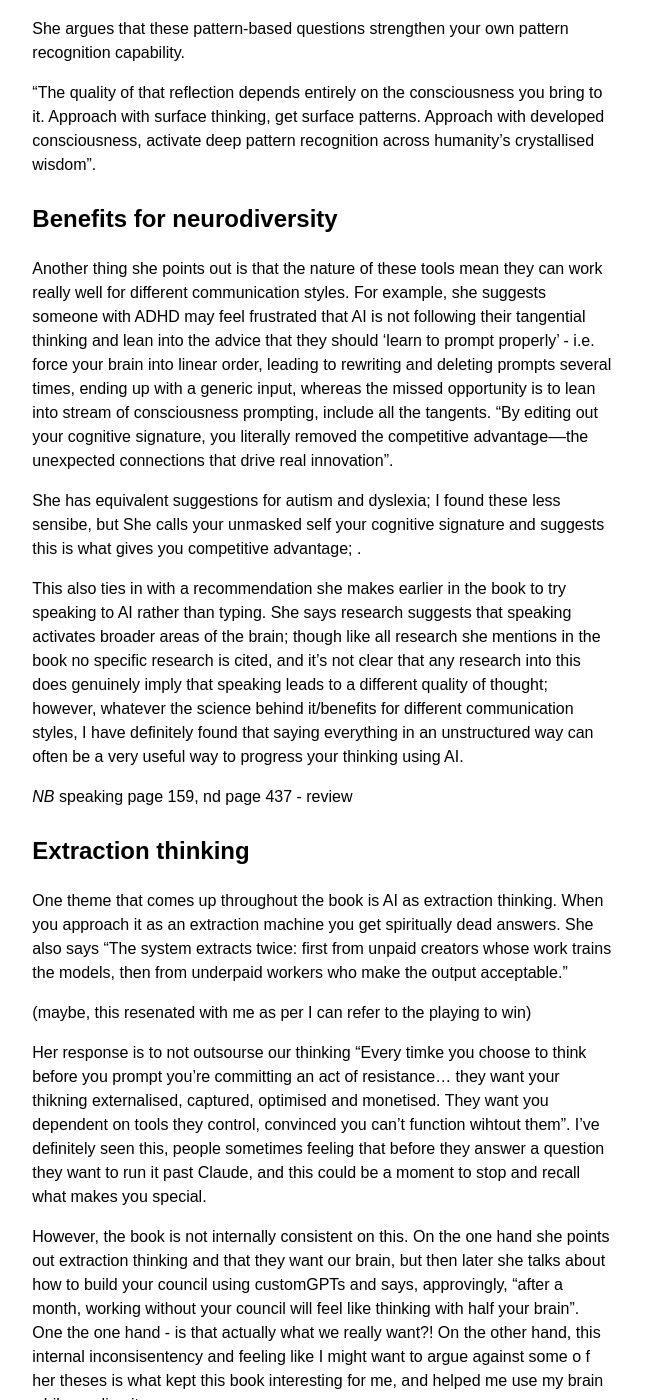
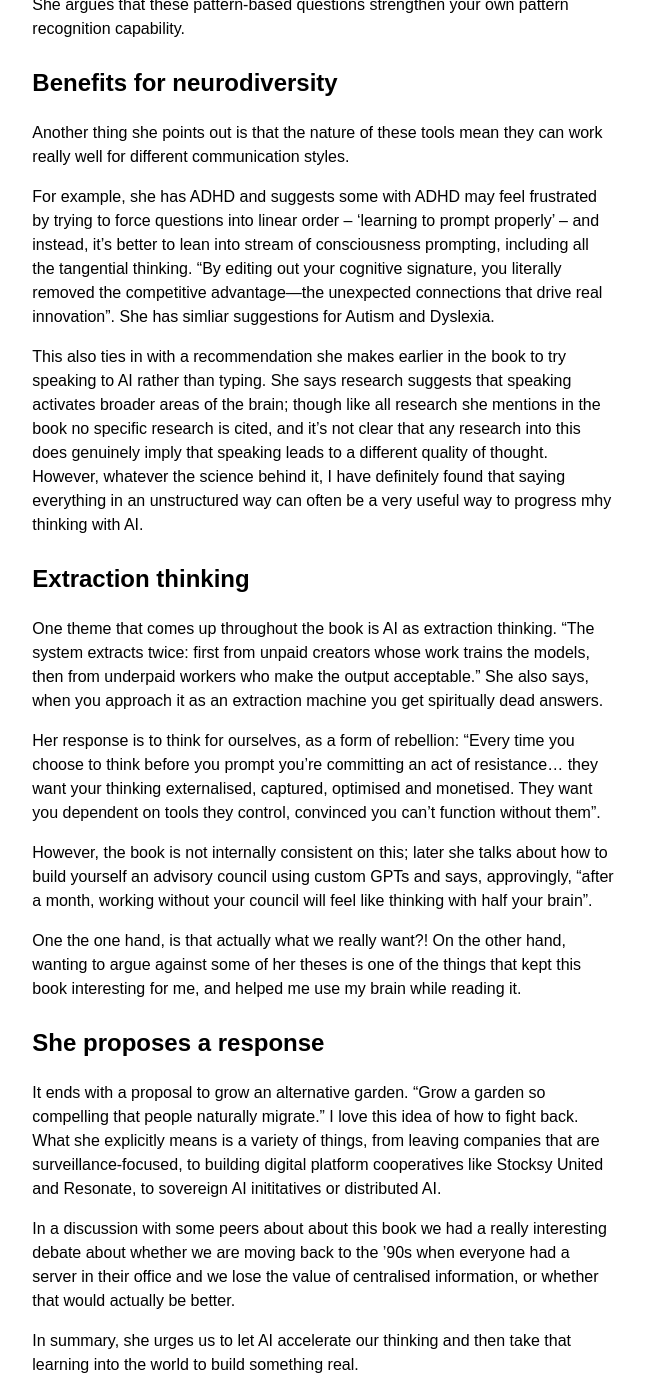
Before and after one commit to annashipman/annashipman.github.io, a Jekyll site: the page built from _posts/2027-01-01-how-not-to-use-ai.md, in a window 1280 px wide and 1400 px high, scrolled down 2086 px. Shown: the whole window, without its empty margins (317-962 px from the left). Built offline with Jekyll 4.4.1, drawn with Linux system fonts in a browser that asks for light colours; some of the changed text lies outside the part shown.

Commit message:
Second draft

```diff
--- a/_posts/2027-01-01-how-not-to-use-ai.md
+++ b/_posts/2027-01-01-how-not-to-use-ai.md
@@ -5,7 +5,7 @@ tags: ['Book notes', Technology]
 layout: blog_post
 ---
 
-Earlier this year, I read [How Not To Use AI: 50 Contrarian Principles for the Imagination Age](https://www.waterstones.com/book/how-not-to-use-ai/abi-awomosu/9781919191003) by Abi Awomosu. If you saw me during that time, there’s a good chance I’ve fished it out of my bag to recommend it to you. Here are my notes.
+Earlier this year, I read [How Not To Use AI: 50 Contrarian Principles for the Imagination Age](https://www.waterstones.com/book/how-not-to-use-ai/abi-awomosu/9781919191003) by Abi Awomosu. If you saw me during that time, there’s a good chance I fished it out of my bag to recommend it to you. Here are my notes.
 
 ## This book will make you think differently
 
@@ -21,66 +21,65 @@ Here are some of the points that resonated with me.
 
 It's very easy and often tempting to outsource your thinking to AI, and if you're not careful, you could lose those skills.
 
-She addresses this in her first law: "Don't start with silicon—start with soul" (Yes, that is an m-dash. Yes, you might find yourself wondering what support she had with writing this...)
+She addresses this in her first law: "Don't start with silicon—start with soul". (Yes, that is an m-dash. Yes, you might find yourself wondering what support she had with writing this...)
 
-She identifies this as "capitalism following its oldest pattern: find what people need, create dependency, sell it back to them". Here, we are outsourcing thinking itself; and what makes it effective is that it feels like efficiency, like progress.
+She identifies this as "capitalism following its oldest pattern: find what people need, create dependency, sell it back to them". Here, we are outsourcing thinking itself; and what makes it effective is that it feels like efficiency, like progress. But, she says, "when you start with AI you optimise for what it can deliver and abandon the intelligence you have that makes you irreplaceable."
 
 She has practical suggestions: be clear about what you are asking for before you start, spend time writing on paper before turning to AI, use AI only after you've developed complete thoughts. "Develop your cognitive capacity before adding AI amplification".
 
-^ above secgtion or this secgtion - when you start with AI you optimise for what it can delivery and abandon the intelligence you have that makes you irreplaceable.
 
 ## Treating GenAI as purely generative doesn't get best results
 
-She suggests that the term "generative" AI is misleading; it gives the impression that this generates something from nothing. In fact GenAI is trained on billions of pieces of content and reflects patterns back, as well as recombining information to create new patterns not found in the data. She leans into the concept of AI listening to all this content, calling LLMs Large Listening Mediums (rather than Large Language Models): "Every Reddit frustration at 3am. Every Discord workaround revealing unmet needs... Every Amazon review describing exact pain points".
+She suggests that the term "generative" AI is misleading; it gives the impression that this generates something from nothing. In fact GenAI is trained on billions of pieces of content and reflects patterns back, as well as recombining information to create new patterns. She leans into the concept of AI listening to all this content, calling LLMs Large Listening Mediums (rather than Large Language Models): "Every Reddit frustration at 3am. Every Discord workaround revealing unmet needs... Every Amazon review describing exact pain points".
 
-Her point is that if we treat it as if it is intelligently generating genuinely new content, we get generic output, but when we lean into the way it has been trained, we can achieve better outcomes. For example, instead of saying "Give me 10 good marketing strategies" instead we can ask "What patterns do you see in why customers need but do not buy my product?" or "What patterns do you recognise in how our customers express their needs?" Instead of saying "How do we fix our broken process", ask "what's trying to emerge that our current process is blocking?"
+Her point is that if we treat it as if it is intelligently generating genuinely new content, we get disappointing output, but when we lean into the way it has been trained, we can achieve better outcomes. For example, instead of saying "Give me 10 good marketing strategies" instead we can ask "What patterns do you see in why customers need but do not buy my product?" or "What patterns do you recognise in how our customers express their needs?" Instead of saying "How do we fix our broken process", ask "what's trying to emerge that our current process is blocking?"
 
-This definitely changed my behaviour with GenAI. I now use more questions like "What patterns am I missing?", "How do [$type of audience] typically respond to this?", and this generates better answers to my questions.
+This changed the way I ask questions of GenAI and it generates much more useful answers.
 
 ## Generic questions get generic answers
 
-Later in the book she suggests doing "prompt poetry". For example: "Show me how desire moves through digital spaces like wind through leaves" and later, showing it other worlds: "Where in nature does coordination happen without management?" She advocates identifying domains where your constraints don't exist: "what pattern makes this constraint irrelevant?", and using the  "pattern trinity": one from nature, one from art and one from an unexpected source (e.g. children's play).
+Later in the book she suggests doing "prompt poetry". For example: "Show me how desire moves through digital spaces like wind through leaves" and later, showing it other worlds: "Where in nature does coordination happen without management?" She advocates identifying domains where your constraints don't exist: "what pattern makes this constraint irrelevant?".
+
+She also talks about asking for solutions from outside of your domain using the "pattern trinity": one from nature, one from art and one from an unexpected source, e.g. children's play.
 
 She argues that these pattern-based questions strengthen your own pattern recognition capability.
 
-"The quality of that reflection depends entirely on the consciousness you bring to it. Approach with surface thinking, get surface patterns. Approach with developed consciousness, activate deep pattern recognition across humanity's crystallised wisdom".
-
 ## Benefits for neurodiversity
 
-Another thing she points out is that the nature of these tools mean they can work really well for different communication styles. For example, she suggests someone with ADHD may feel frustrated that AI is not following their tangential thinking and lean into the advice that they should 'learn to prompt properly' - i.e. force your brain into linear order, leading to rewriting and deleting prompts several times, ending up with a generic input, whereas the missed opportunity is to lean into stream of consciousness prompting, include all the tangents. "By editing out your cognitive signature, you literally removed the competitive advantage––the unexpected connections that drive real innovation".
+Another thing she points out is that the nature of these tools mean they can work really well for different communication styles.
 
-She has equivalent suggestions for autism and dyslexia; I found these less sensibe, but
-She calls your unmasked self your cognitive signature and suggests this is what gives you competitive advantage; .
+For example, she has ADHD and suggests some with ADHD may feel frustrated by trying to force questions into linear order – 'learning to prompt properly' – and instead, it's better to lean into stream of consciousness prompting, including all the tangential thinking. "By editing out your cognitive signature, you literally removed the competitive advantage—the unexpected connections that drive real innovation". She has simliar suggestions for Autism and Dyslexia.
 
-This also ties in with a recommendation she makes earlier in the book to try speaking to AI rather than typing. She says research suggests that speaking activates broader areas of the brain; though like all research she mentions in the book no specific research is cited, and it's not clear that any research into this does genuinely imply that speaking leads to a different quality of thought; however, whatever the science behind it/benefits for different communication styles, I have definitely found that saying everything in an unstructured way can often be a very useful way to progress your thinking using AI.
-
-*NB* speaking page 159, nd page 437 - review
+This also ties in with a recommendation she makes earlier in the book to try speaking to AI rather than typing. She says research suggests that speaking activates broader areas of the brain; though like all research she mentions in the book no specific research is cited, and it's not clear that any research into this does genuinely imply that speaking leads to a different quality of thought. However, whatever the science behind it, I have definitely found that saying everything in an unstructured way can often be a very useful way to progress mhy thinking with AI.
 
 ## Extraction thinking
 
-One theme that comes up throughout the book is AI as extraction thinking. When you approach it as an extraction machine you get spiritually dead answers. She also says "The system extracts twice: first from unpaid creators whose work trains the models, then from underpaid workers who make the output acceptable."
+One theme that comes up throughout the book is AI as extraction thinking. "The system extracts twice: first from unpaid creators whose work trains the models, then from underpaid workers who make the output acceptable." She also says, when you approach it as an extraction machine you get spiritually dead answers.
 
-(maybe, this resenated with me as per I can refer to the playing to win)
+Her response is to think for ourselves, as a form of rebellion: "Every time you choose to think before you prompt you're committing an act of resistance... they want your thinking externalised, captured, optimised and monetised. They want you dependent on tools they control, convinced you can't function without them".
 
-Her response is to not outsourse our thinking "Every timke you choose to think before you prompt you're committing an act of resistance... they want your thikning externalised, captured, optimised and monetised. They want you dependent on tools they control, convinced you can't function wihtout them". I've definitely seen this, people sometimes feeling that before they answer a question they want to run it past Claude, and this could be a moment to stop and recall what makes you special.
+However, the book is not internally consistent on this; later she talks about how to build yourself an advisory council using custom GPTs and says, approvingly, "after a month, working without your council will feel like thinking with half your brain".
 
-However, the book is not internally consistent on this. On the one hand she points out extraction thinking and that they want our brain, but then later she talks about how to build your council using customGPTs and says, approvingly, "after a month, working without your council will feel like thinking with half your brain". One the one hand - is that actually what we really want?! On the other hand, this internal inconsisentency and feeling like I might want to argue against some o f her theses is what kept this book interesting for me, and helped me use my brain while reading it.
+One the one hand, is that actually what we really want?! On the other hand, wanting to argue against some of her theses is one of the things that kept this book interesting for me, and helped me use my brain while reading it.
 
 ## She proposes a response
 
-It ends with a proposal to grow an alternative garden. "Grow a garden so compelling that people naturally migrate." I love this idea of how to fight back, and in a discussion about this book it led to a really interesting debate about whether we are moving back to the '90s when everyone had a server in their office and we lose the value of centralised information, or whether that would actually be better.
+It ends with a proposal to grow an alternative garden. "Grow a garden so compelling that people naturally migrate." I love this idea of how to fight back. What she explicitly means is a variety of things, from leaving companies that are surveillance-focused, to building digital platform cooperatives like Stocksy United and Resonate, to sovereign AI inititatives or distributed AI.
 
-Her idea is, let AI accelereate your thinking and then take that learning into the world to build something real.
+In a discussion with some peers about about this book we had a really interesting debate about whether we are moving back to the '90s when everyone had a server in their office and we lose the value of centralised information, or whether that would actually be better.
+
+In summary, she urges us to let AI accelerate our thinking and then take that learning into the world to build something real.
 
 ## There's so much more
 
-There is so much more in this book that I haven't touched on; for example she talks about the computational inefficiency of the frontier labs' models as being an architectural choice, she talks about the value of questions, "The creative act isn’t in judging outputs but in composing questions” and that The quality of your question determines the quality of your answers, quoting Rumi "Sell your cleverness and buy bewilderment", hallucinations as being a reflection of how we are and an opportunity, and I really appreciated that her examples were very frequently women or people of colour; for example when she’s talkinb aoubt visionaries who sahped our world the list is Ada Lovelace, Octavia Butlei and Grace Hopper.
+There is so much more in this book that I haven't touched on; for example she talks about the computational inefficiency of the frontier labs' models as being an architectural choice, and halllucinations as a reflection of how we are, and an opportunity.
+
+She goes into the value of questions, "the creative act isn’t in judging outputs but in composing questions”, pointing out that the quality of your question determines the quality of your answers (true with or without AI), quoting Rumi "Sell your cleverness and buy bewilderment".
+
+I really appreciated that her examples were very frequently women or people of colour; for example when she’s talking about visionaries who shaped our world, the list is Ada Lovelace, Octavia Butler and Grace Hopper.
 
 You may even get something out of the third section of the book, which I could not.
 
-This book is
-
-if you are a completer-finisher like me then read it all, but if not you will definitely get value dipping in and out - it will challenge you and make you think about things in a different light, hugely important now
 
 ## This is a heavy tome and hard to get through
 
@@ -92,31 +91,10 @@ I did finish it, though if you are struggling to get through it, I'll share that
 
 ## I recommend this book for challenging your thinking
 
-A few months after reading this, I am still thinking about it and applying some of the lessons. It definitely changed the way I think about and use AI for the better.
+A few months after reading this, I am still thinking about it and applying some of the lessons. It definitely changed the way I think about and use AI, for the better.
 
-The pattern throughout the book is reminding you of your own intelligence and what that brings. Done well, you are getting the AI to amplify, sharpen, enhance, challenge, develop your own thinking. Not do the thinking for you.
+The pattern throughout the book is reminding you of your own intelligence and what that brings. Done well, you are getting AI to amplify, sharpen, enhance, challenge, develop your own thinking. Not do the thinking for you.
 
-It is a challenging read, both in a good way and in a not so good way. At times it is frustrating, and some of the people I've recommended it to have not been happy with me afterwards (sorry Stephen!) but I would still strongly recommend reading some or all of it; if nothing else, it will help you keep your thinking nimble and help you not lose sight of the importance of continuing to think for yourself.
+It is a challenging read, both in a good way and in a not so good way. At times it is frustrating and the style can become grating. Some of the people I've recommended it to have not been happy with me afterwards (sorry Stephen!) but I would still strongly recommend reading some or all of it.
 
-
-### Notes - to add somewhere, or not...
-
-Most creative insight come from connection - resonated
-
-Extremely feminist -  all the stuff about missing womb - unashamedly so, refreshing
-ido  I want to say about feminism/accessibility??
-
-- strong CTO has joined the conversation what do they find fault with
-
-
-While writing this up, I started to try to construct counter-arguments; the book may not hold up philosophically but the fact that I want to argue is the point (not this...)
-
-- [ ] https://www.bbc.co.uk/worklife/article/20191118-what-shapes-a-polymath---and-do-we-need-them-more-than-ever
- this is from page 300 do i wnat to include this chapter?
-
-Mention the off-putting nature of the intro, somehow?
-
-Most resisted: business vibe throughout started to grate “one founder doubled x, increased y by x%”
-also maybe mention that it all seems business focused which becomes wearing???
-All about business ! And I’m starting to doubt these “revenue grew 300%” figures
-Draeining "this example, revenue doubled in six months, engagement increased 300 per cent, etc etc etc
+Even dipping in and out will give value and if nothing else, it will help you keep your thinking nimble and help you not lose sight of the importance of continuing to think for yourself.
```
